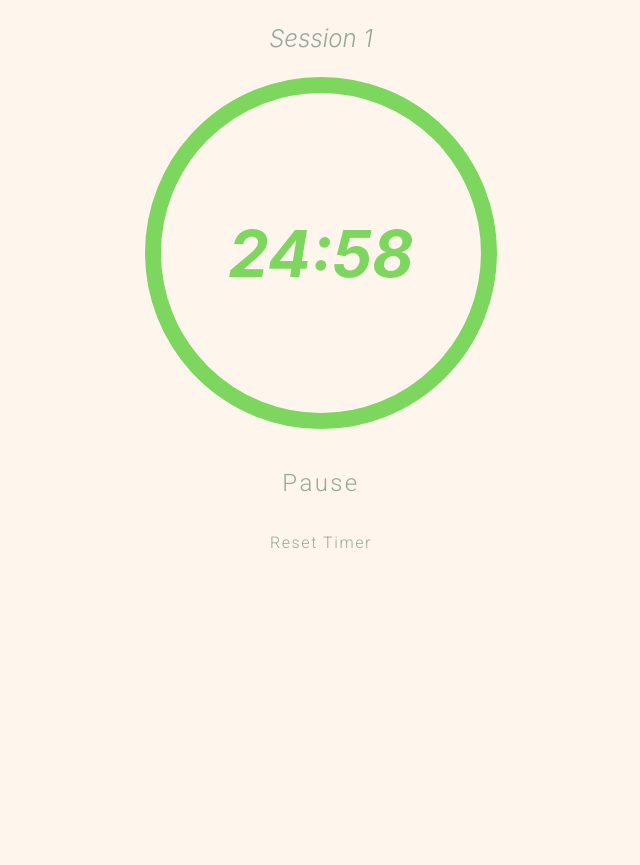
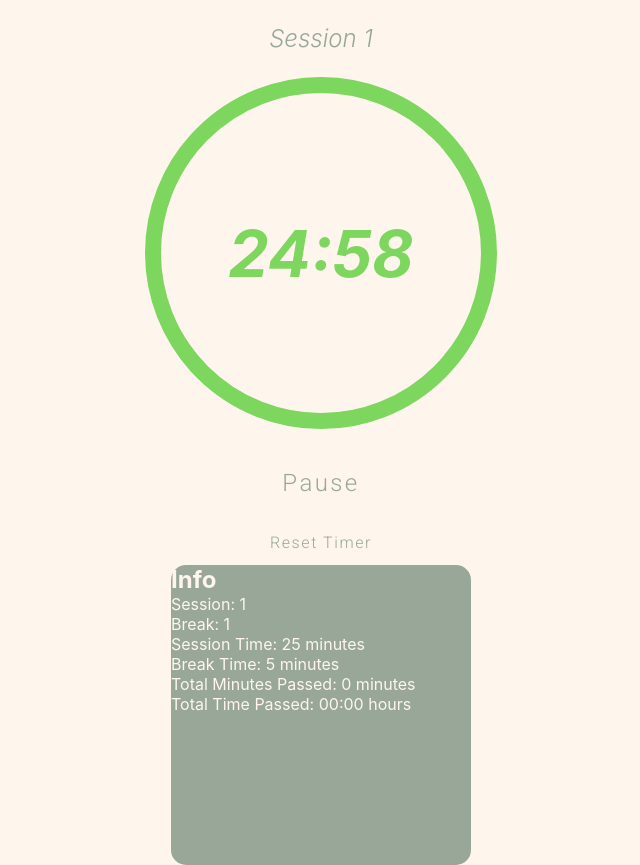
Before and after one commit to ikari-shirei/pomodoro, a React (Create React App) app: page / in a window 1280 px wide. Both pictures are taken after a click on the button "Start". Shown: the whole page, without its empty margins (319-959 px from the left). Before the commit the page ends 800 px from the top, so only its background shows below. Built offline with nearby package versions, Linux system fonts and the light colour scheme; no server answers.

Commit message:
Add info section

```diff
--- a/src/App.js
+++ b/src/App.js
@@ -3,6 +3,7 @@ import './App.scss'
 import TimeSettings from './components/TimeSettings'
 import Clock from './components/Clock'
 import Buttons from './components/Buttons'
+import Info from './components/Info'
 import beep from './utils/sound.mp3'
 import useSound from 'use-sound'
 
@@ -160,6 +161,15 @@ function App() {
         paused={paused}
         setPaused={setPaused}
       />
+
+      {timerStarted && (
+        <Info
+          currentSession={currentSession}
+          sessionLength={sessionLength}
+          breakLength={breakLength}
+          minutes={minutes}
+        />
+      )}
     </div>
   )
 }
--- /dev/null
+++ b/src/components/Info.js
@@ -0,0 +1,57 @@
+import React from 'react'
+import './Info.scss'
+
+function Info({ currentSession, sessionLength, breakLength, minutes }) {
+  const calculateTotalMin = () => {
+    const session = currentSession.session
+    const brk = currentSession.break
+
+    const status =
+      currentSession.session === currentSession.break ? 'session' : 'break'
+
+    const sessionPastMinutes = (session - 1) * sessionLength
+    const breakPastMinutes = (brk - 1) * breakLength
+    const totalPastMinutes = sessionPastMinutes + breakPastMinutes
+
+    const sessionMinutes =
+      status === 'session' ? sessionLength - minutes - 1 : 0
+    const breakMinutes = status === 'break' ? breakLength - minutes - 1 : 0
+    const totalMinutes = sessionMinutes + breakMinutes
+
+    const allMinutes = totalPastMinutes + totalMinutes
+
+    return allMinutes === -1 ? 0 : allMinutes
+  }
+
+  const calculateTotal = () => {
+    const min = calculateTotalMin()
+
+    if (min < 60) {
+      return `00:${min < 10 ? '0' + min : min}`
+    } else {
+      const newMin = min % 60
+      const hours = Math.floor(min / 60)
+
+      const hoursShow = hours < 10 ? '0' + hours : hours
+      const newMinShow = newMin < 10 ? '0' + newMin : newMin
+
+      return hoursShow + ':' + newMinShow
+    }
+  }
+
+  return (
+    <div className="Info">
+      <h2>Info</h2>
+      <ul>
+        <li>Session: {currentSession.session}</li>
+        <li>Break: {currentSession.break}</li>
+        <li>Session Time: {sessionLength} minutes</li>
+        <li>Break Time: {breakLength} minutes</li>
+        <li>Total Minutes Passed: {calculateTotalMin()} minutes</li>
+        <li>Total Time Passed: {calculateTotal()} hours</li>
+      </ul>
+    </div>
+  )
+}
+
+export default Info
--- /dev/null
+++ b/src/components/Info.scss
@@ -0,0 +1,23 @@
+@import '../index.scss';
+
+.Info {
+  background-color: $color1;
+  color: $color2;
+  border-radius: 15px;
+
+  width: 300px;
+  height: 300px;
+
+  h2 {
+    margin: 0;
+    padding: 0;
+  }
+
+  ul {
+    margin: 0;
+    padding: 0;
+    li {
+      list-style-type: none;
+    }
+  }
+}
```
